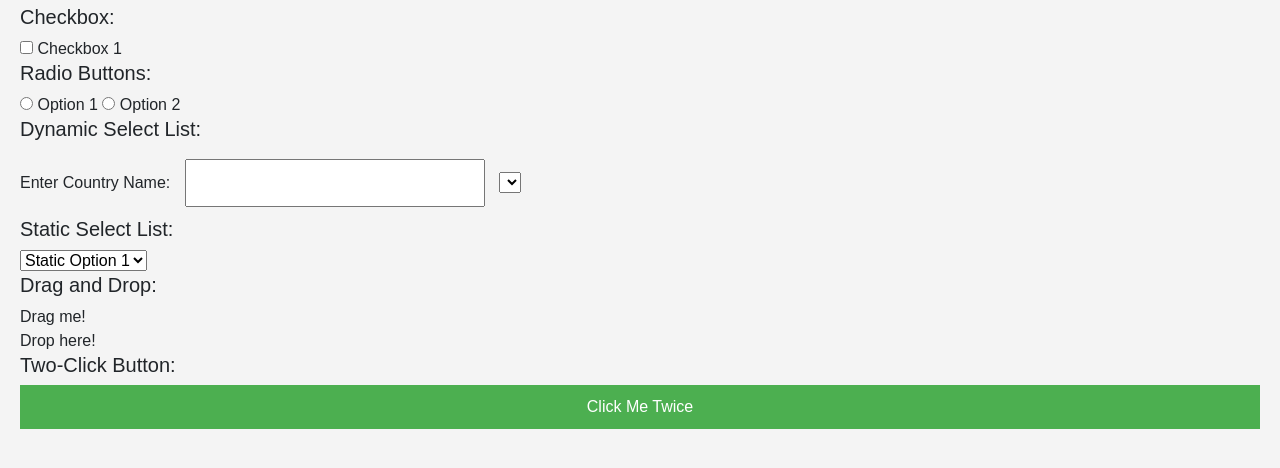
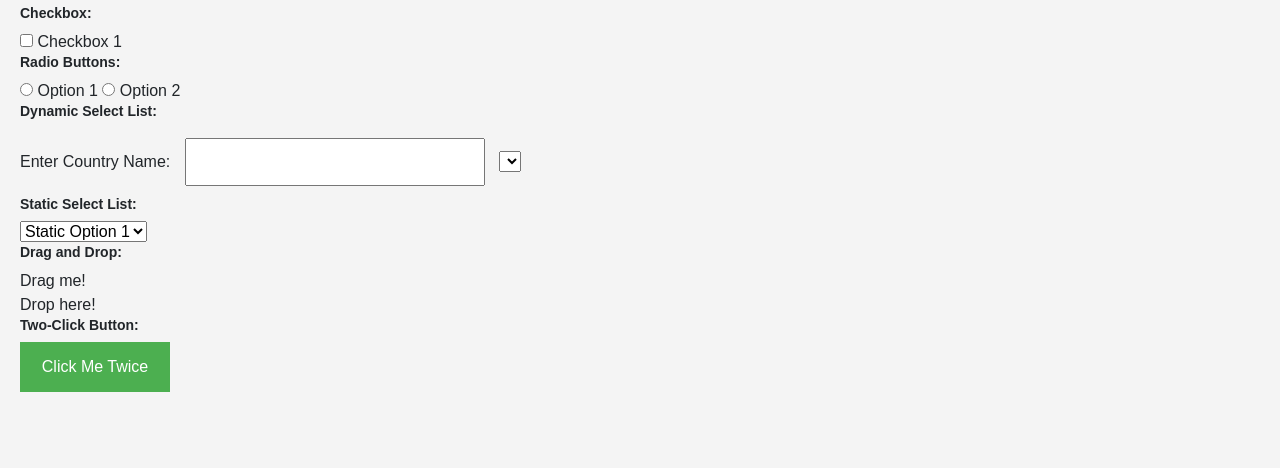
Before and after one commit to AnilPatidar/Cypress-Test-Framework, a website: page index.html in a window 1280 px wide. Shown: the part 220-688 px from the top of the page. Drawn offline with nearby package versions, Linux system fonts and the light colour scheme.

Commit message:
Update index.html

```diff
--- a/index.html
+++ b/index.html
@@ -11,6 +11,10 @@
 
         h1, h2 {
             color: #007BFF;
+        }
+        h5 {
+            font-size: 14px;
+            font-weight: bold;
         }
          body {
             font-family: Arial, sans-serif;
@@ -145,7 +149,7 @@
     <div id="droppable">Drop here!</div>
 
     <h5>Two-Click Button:</h5>
-    <button id="twoClickButton" onclick="toggleTextArea()">Click Me Twice</button>
+    <button id="twoClickButton" onclick="toggleTextArea()" style="width: 150px; height: 50px;">Click Me Twice</button>
     <textarea id="hiddenTextArea" style="display: none;">This text area is hidden by default</textarea>
 
     <script>
```
